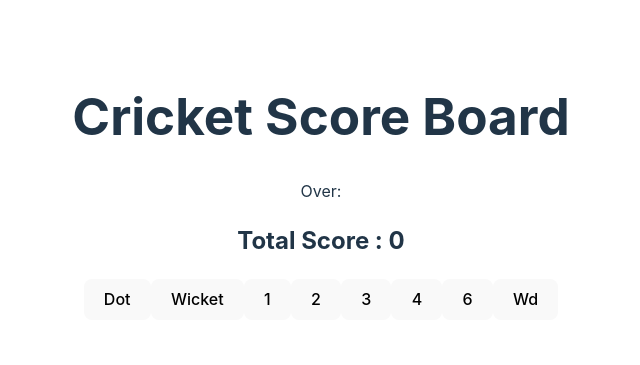
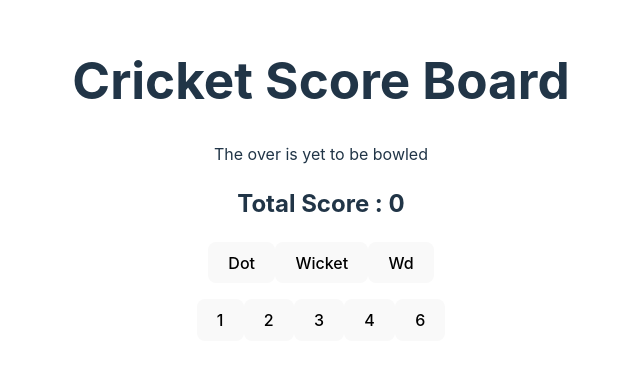
Before and after one commit to Tanmay-say/Cricket_Score, a React (Vite) app: page / in a window 1280 px wide. Shown: the part 213-578 px from the top of the page, without its empty margins (319-959 px from the left). Built offline with nearby package versions, Linux system fonts and the light colour scheme.

Commit message:
History component  addded

```diff
--- a/src/App.jsx
+++ b/src/App.jsx
@@ -40,12 +40,14 @@ const App = () => {
       <Display allClicks={allClicks} runs={run}/>
       <Button onClick={handleDot} text='Dot' />
       <Button onClick={handleWicket} text='Wicket' />
+      <Button onClick={handleWide} text='Wd' />
+      <p>
       <Button onClick={() => handleRun(1)} text='1' />
       <Button onClick={() => handleRun(2)} text='2' />
       <Button onClick={() => handleRun(3)} text='3' />
       <Button onClick={() => handleRun(4)} text='4' />
       <Button onClick={() => handleRun(6)} text='6' />
-      <Button onClick={handleWide} text='Wd' />
+      </p>
     </div>
   )
 }
@@ -55,11 +57,19 @@ const Display = ({allClicks , runs}) => {
   return (
     <div>
       <h1>Cricket Score Board</h1>
-      <p>Over: {allClicks.join("  ")}</p>
+      <History allClicks={allClicks} />
       <h2>Total Score : {runs} </h2>
     </div>
   )
 }
+
+const History = ({ allClicks }) => {
+  if (allClicks.length === 0) {
+    return <div>The over is yet to be bowled</div>;
+  }
+  return <div>Over: {allClicks.join("  ")}</div>;
+};
+
 const Button = ({ onClick, text }) => {
   return (
     <button onClick={onClick}>
```
